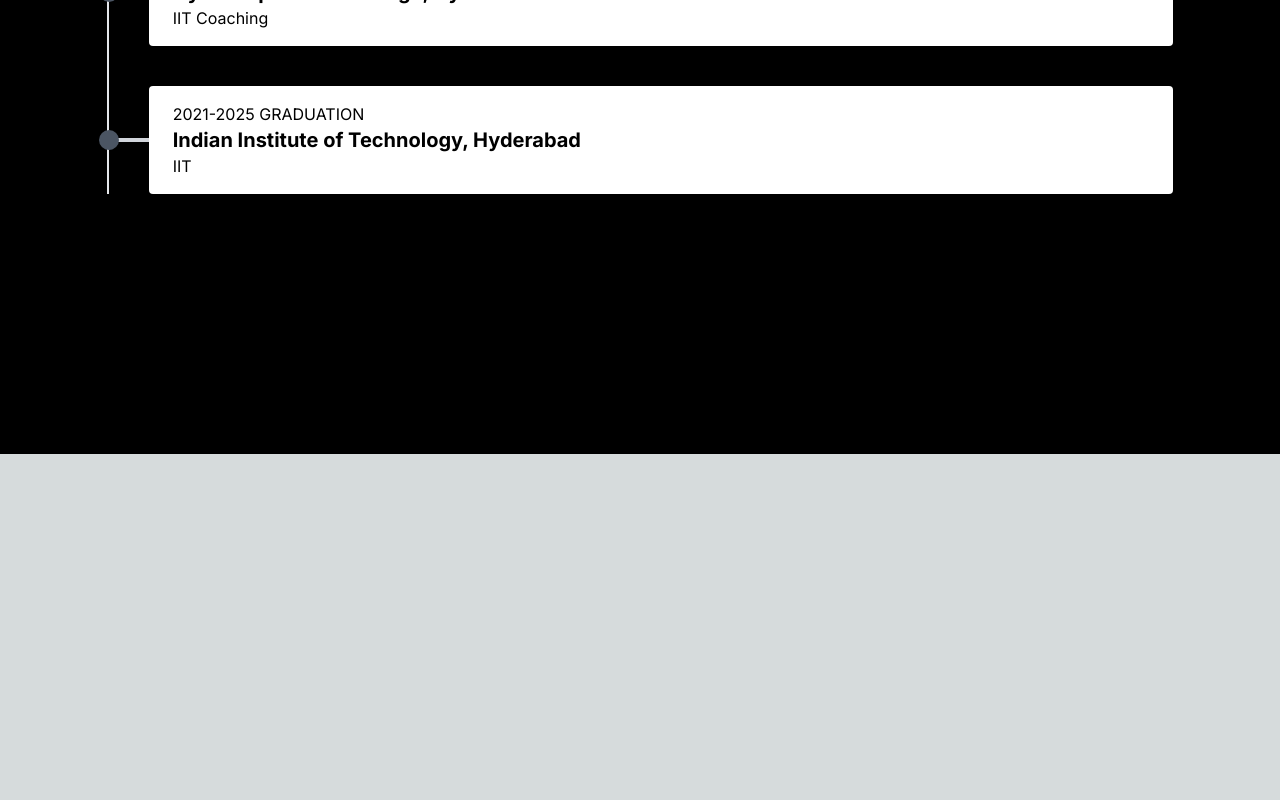
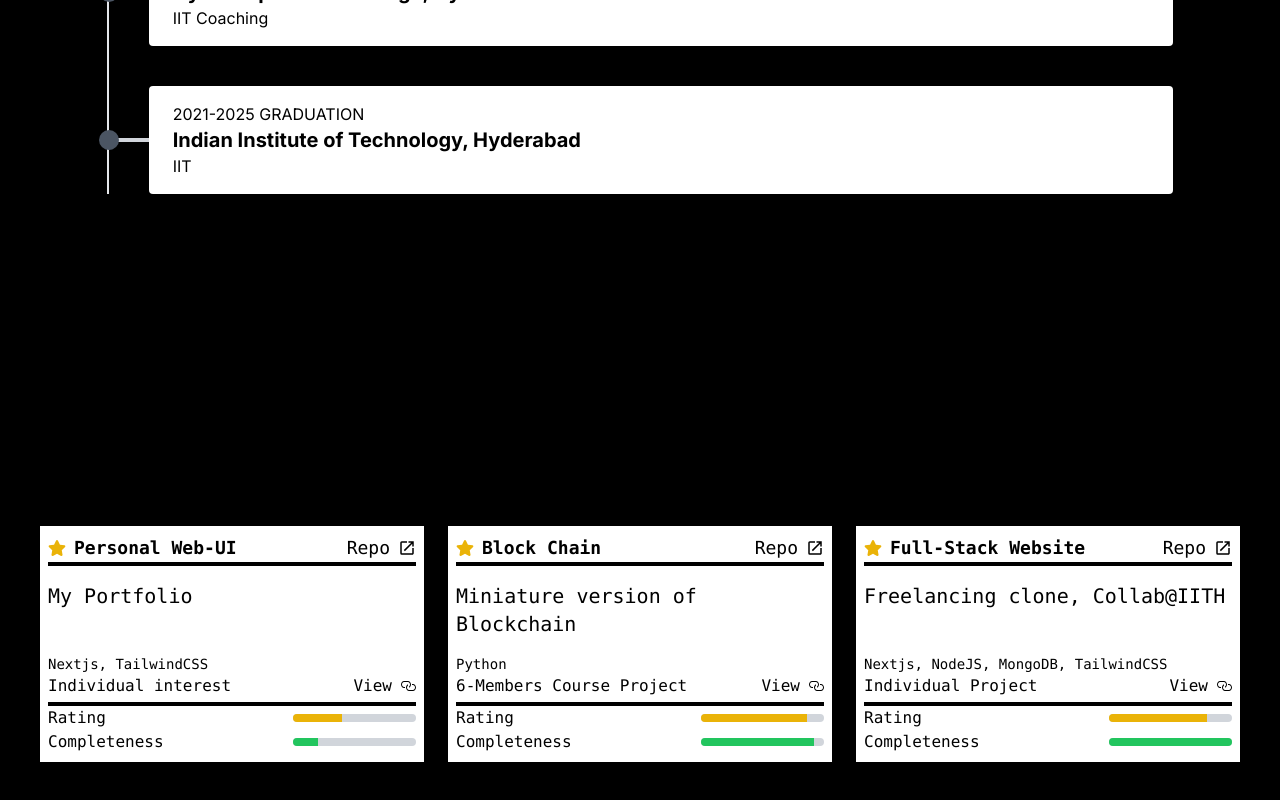
Before and after one commit to v-house/k-vivek-kumar, a Next.js app: page / in a window 1280 px wide. Shown: the part 1630-2430 px from the top of the page. Before the commit the page ends 2084 px from the top, so only its background shows below. Built offline with nearby package versions, Linux system fonts and the light colour scheme.

Commit message:
Projects page started...

```diff
--- a/app/Hero.tsx
+++ b/app/Hero.tsx
@@ -26,23 +26,17 @@
               <p>🚀✨</p>
             </div>
             <div className="flex-grow flex flex-col justify-center items-center">
-              <div className="hidden lg:block absolute -translate-x-48 z-10 -translate-y-48">
-                <Instagram />
-              </div>
-              <div className="hidden lg:block absolute -translate-x-56 z-10 translate-y-24">
+              <div className="hidden lg:block absolute -translate-x-56 z-10 -translate-y-24">
                 <Instagram />
               </div>
               <div className="m-4">
                 <img
-                  src="https://media.licdn.com/dms/image/D5603AQGbZ7Itnw3MzQ/profile-displayphoto-shrink_400_400/0/1694713181862?e=1707955200&v=beta&t=QQYulLUm2suw74IRMH9cNY0s3IFPOTl7afsCBKrTMgQ"
+                  src="https://mir-s3-cdn-cf.behance.net/user/230/98de091733457125.658045d81ce9e.jpg"
                   alt="Vwake"
-                  className=""
+                  className="rounded-full"
                 />
               </div>
               <div>Its ME, 😎!!</div>
-              <div className="hidden lg:block absolute translate-x-24 translate-y-36">
-                <Github />
-              </div>
               <div className="hidden lg:block absolute translate-x-48 translate-y-12">
                 <Github />
               </div>
--- /dev/null
+++ b/app/ProjectCard.tsx
@@ -0,0 +1,93 @@
+import { FaStar } from "react-icons/fa";
+import { MdOutlineOpenInNew } from "react-icons/md";
+import { GoLink } from "react-icons/go";
+
+export default function PCard(props: {
+  type: any;
+  repo: any;
+  title: any;
+  softwares: any;
+  place: any;
+  elink: any;
+  rated: any;
+  achieved: any;
+}) {
+  return (
+    <div className="w-full md:w-1/3 lg:w-96 bg-white font-mono text-black p-2 m-2 flex flex-col justify-between">
+      {/* Head */}
+      <div>
+        <div className="flex justify-between items-center">
+          <div className="text-lg font-bold flex items-center">
+            <div className="mr-2 text-yellow-500">
+              <FaStar />
+            </div>
+            {props.type}
+          </div>
+          <a
+            href={props.repo}
+            target="_blank"
+            rel="noopener noreferrer"
+            className="text-lg cursor-pointer"
+          >
+            <div className="flex items-center space-x-2">
+              <div>Repo</div>
+              <div>
+                <MdOutlineOpenInNew />
+              </div>
+            </div>
+          </a>
+        </div>
+
+        <div className="h-1 bg-black"></div>
+      </div>
+      <div className="grow flex flex-col justify-between">
+        {/* Title */}
+        <div className="my-4 text-xl">{props.title}</div>
+
+        <div className="">
+          <div className="">
+            <div className="text-sm">{props.softwares}</div>
+          </div>
+
+          <div className="mb-1 flex justify-between">
+            <div>{props.place}</div>
+            <a
+              href={props.elink}
+              target="_blank"
+              rel="noopener noreferrer"
+              className="cursor-pointer"
+            >
+              <div className="flex items-center space-x-2">
+                <div>View</div>
+                <div>
+                  <GoLink />
+                </div>
+              </div>
+            </a>
+          </div>
+        </div>
+      </div>
+      <div>
+        <div className="h-1 bg-black"></div>
+        <div className="flex justify-between items-center">
+          <div className="">Rating</div>
+          <div className="relative w-1/3 h-2 bg-gray-300 rounded-full overflow-hidden">
+            <div
+              className="absolute top-0 left-0 h-full bg-yellow-500"
+              style={{ width: `${props.rated}%` }}
+            ></div>
+          </div>
+        </div>
+        <div className="flex justify-between items-center">
+          <div className="">Completeness</div>
+          <div className="relative w-1/3 h-2 bg-gray-300 rounded-full overflow-hidden">
+            <div
+              className="absolute top-0 left-0 h-full bg-green-500"
+              style={{ width: `${props.achieved}%` }}
+            ></div>
+          </div>
+        </div>
+      </div>
+    </div>
+  );
+}
--- /dev/null
+++ b/app/Projects.tsx
@@ -0,0 +1,45 @@
+import PCard from "./ProjectCard";
+
+const Projects: React.FC = () => {
+  return (
+    <section id="education" className="my-12">
+      <div className="text-2xl lg:text-4xl text-center font-mono font-extrabold">
+        Projects
+      </div>
+      <div className="flex flex-wrap p-6 justify-evenly">
+        <PCard
+          type={"Personal Web-UI"}
+          repo={"https://github.com/v-house/k-vivek-kumar.git"}
+          title={"My Portfolio"}
+          softwares={"Nextjs, TailwindCSS"}
+          place={"Individual interest"}
+          elink={"https://k-vivek-kumar.vercel.app/"}
+          rated={"40"}
+          achieved={"20"}
+        />
+        <PCard
+          type={"Block Chain"}
+          repo={"https://github.com/Sampath-17/blockchain.git"}
+          title={"Miniature version of Blockchain"}
+          softwares={"Python"}
+          place={"6-Members Course Project"}
+          elink={"https://github.com/Sampath-17/blockchain.git"}
+          rated={"86"}
+          achieved={"92"}
+        />
+        <PCard
+          type={"Full-Stack Website"}
+          repo={"https://github.com/v-house/collab.git"}
+          title={"Freelancing clone, Collab@IITH"}
+          softwares={"Nextjs, NodeJS, MongoDB, TailwindCSS"}
+          place={"Individual Project"}
+          elink={"https://collab-iith.vercel.app/"}
+          rated={"80"}
+          achieved={"100"}
+        />
+      </div>
+    </section>
+  );
+};
+
+export default Projects;
--- a/app/page.tsx
+++ b/app/page.tsx
@@ -2,6 +2,7 @@
 import Features from "./Features";
 import Hero from "./Hero";
 import Navbar from "./Navbar";
+import Projects from "./Projects";
 
 export default function Home() {
   return (
@@ -11,6 +12,7 @@
         <Hero />
         <Education />
         <Features />
+        <Projects />
       </div>
     </>
   );
```
